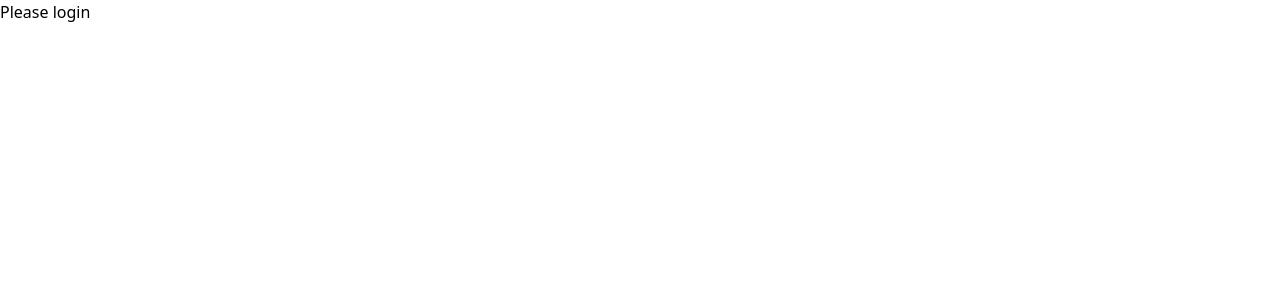
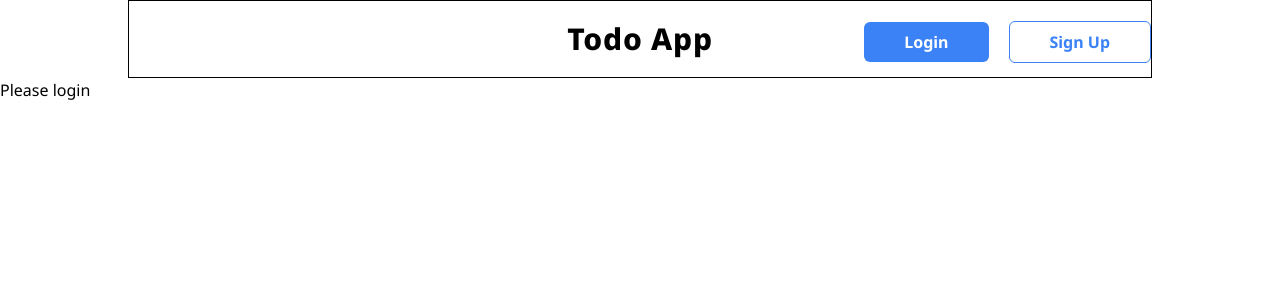
Before and after one commit to callumbyrne/todo-testing, a React (Vite) app in the folder client/: page / in a window 1280 px wide. Shown: the top 300 px of the page. Built offline with nearby package versions, Linux system fonts and the light colour scheme; no server answers; the HTML template or start-up script is replaced by a standard one.

Commit message:
basic navbar component

```diff
--- a/client/index.html
+++ b/client/index.html
@@ -4,6 +4,14 @@
         <meta charset="UTF-8" />
         <link rel="icon" type="image/svg+xml" href="/vite.svg" />
         <meta name="viewport" content="width=device-width, initial-scale=1.0" />
+
+        <link rel="preconnect" href="https://fonts.googleapis.com" />
+        <link rel="preconnect" href="https://fonts.gstatic.com" crossorigin />
+        <link
+            href="https://fonts.googleapis.com/css2?family=Noto+Sans:ital,wght@0,100;0,200;0,300;0,400;0,500;0,600;0,700;0,800;0,900;1,100;1,200;1,300;1,400;1,500;1,600;1,700;1,800;1,900&display=swap"
+            rel="stylesheet"
+        />
+
         <title>Todo</title>
     </head>
     <body>
--- a/client/src/App.tsx
+++ b/client/src/App.tsx
@@ -1,15 +1,17 @@
 import { Link, Route, Routes } from "react-router-dom";
 import Home from "./pages/Home";
 import Login from "./pages/Login";
+import Navbar from "./components/Navbar";
 
 function App() {
     return (
-        <>
+        <div className='font-Noto'>
+            <Navbar />
             <Routes>
                 <Route path='/' element={<Home />} />
                 <Route path='login' element={<Login />} />
             </Routes>
-        </>
+        </div>
     );
 }
 
--- /dev/null
+++ b/client/src/components/Navbar.tsx
@@ -0,0 +1,29 @@
+import { Link } from "react-router-dom";
+
+const Navbar = () => {
+    return (
+        <div className='flex justify-center'>
+            <nav className='max-w-5xl w-full border py-5 border-black flex justify-center relative'>
+                <Link to={"/"}>
+                    <div className='font-extrabold text-3xl tracking-wide'>
+                        Todo App
+                    </div>
+                </Link>
+                <div className='absolute right-0'>
+                    <Link to={"/login"}>
+                        <button className='py-2 px-10 bg-blue-500 text-white font-bold rounded-md'>
+                            Login
+                        </button>
+                    </Link>
+                    <Link to={"/signup"}>
+                        <button className='py-2 px-10 text-blue-500 border border-blue-500 font-bold rounded-md ml-5'>
+                            Sign Up
+                        </button>
+                    </Link>
+                </div>
+            </nav>
+        </div>
+    );
+};
+
+export default Navbar;
--- a/client/tailwind.config.cjs
+++ b/client/tailwind.config.cjs
@@ -1,8 +1,14 @@
+const defaultTheme = require("tailwindcss/defaultTheme");
+
 /** @type {import('tailwindcss').Config} */
 module.exports = {
     content: ["./index.html", "./src/**/*.{vue,js,ts,jsx,tsx}"],
     theme: {
-        extend: {},
+        extend: {
+            fontFamily: {
+                Noto: ["Noto Sans", ...defaultTheme.fontFamily.sans],
+            },
+        },
     },
     plugins: [],
 };
```
